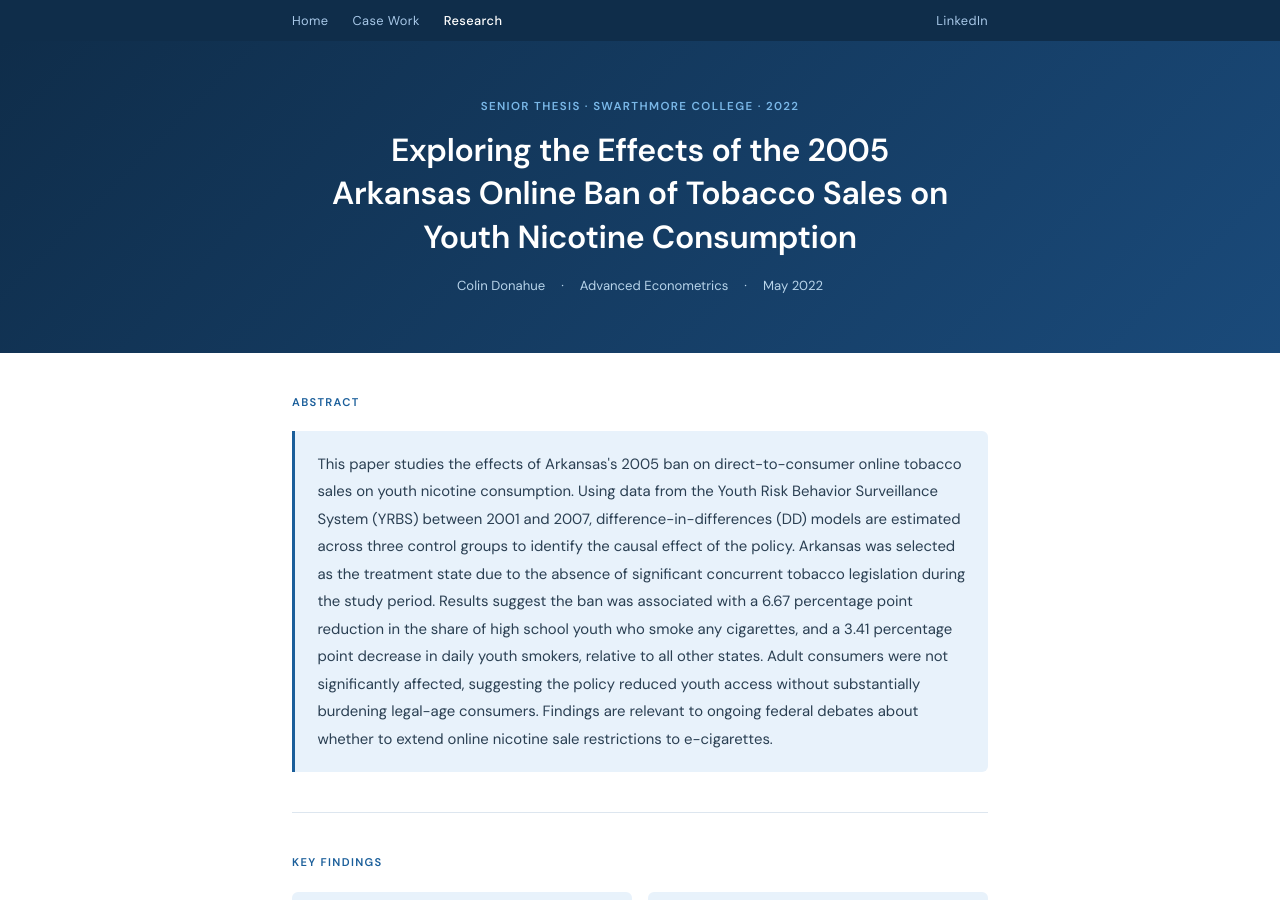
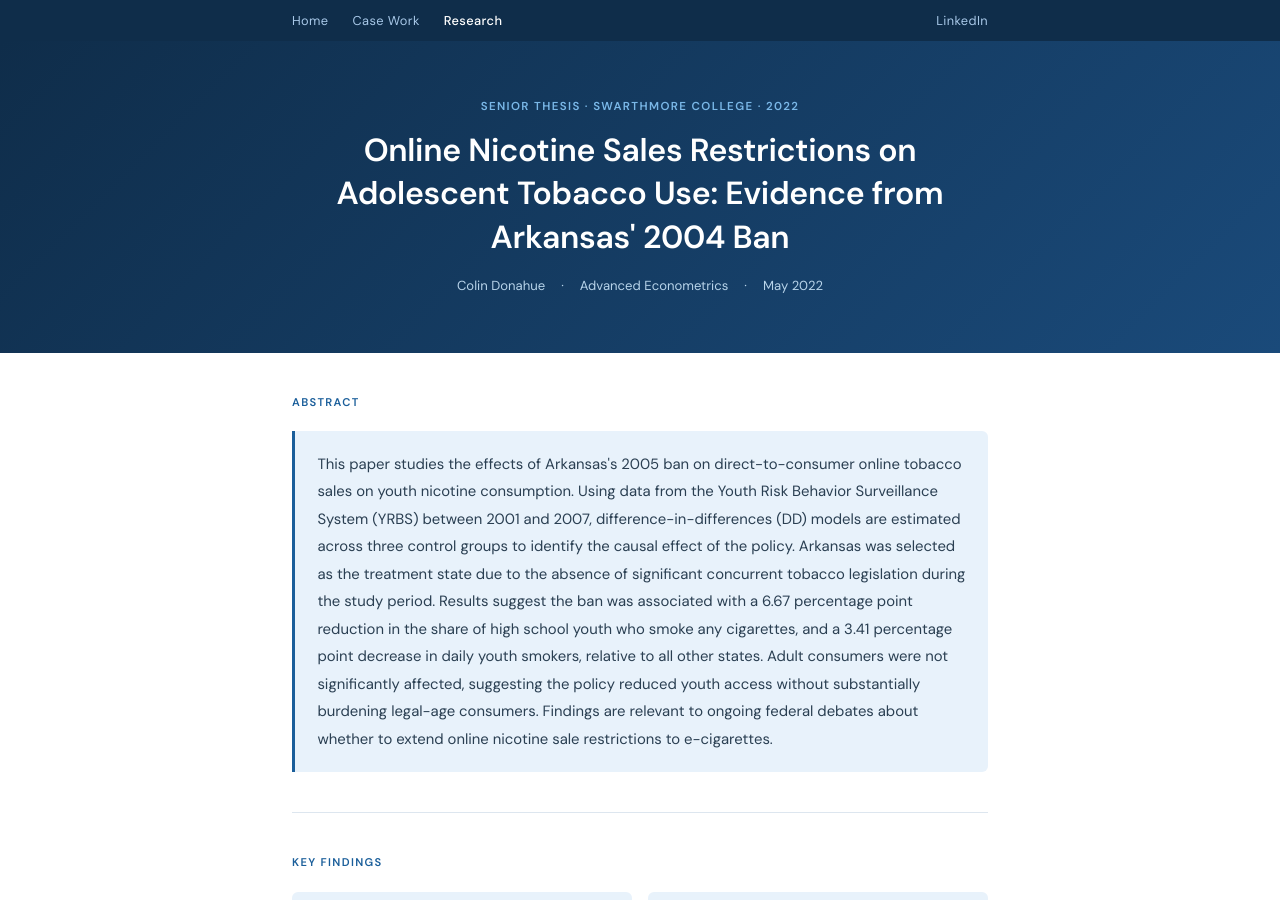
Before and after one commit to colindonahue123-ui/colindonahue123-ui.github.io, a Jekyll site: the page thesis.html, which Jekyll copies as it is, in a window 1280 px wide and 900 px high. Built offline with Jekyll 4.4.1, drawn with Linux system fonts in a browser that asks for light colours.

Commit message:
Update thesis.html

```diff
--- a/thesis.html
+++ b/thesis.html
@@ -196,7 +196,7 @@
 <div class="hero">
   <div class="hero-inner">
     <div class="hero-label">Senior Thesis · Swarthmore College · 2022</div>
-    <h1>Exploring the Effects of the 2005 Arkansas Online Ban of Tobacco Sales on Youth Nicotine Consumption</h1>
+    <h1>Online Nicotine Sales Restrictions on Adolescent Tobacco Use: Evidence from Arkansas' 2004 Ban</h1>
     <div class="hero-meta">
       <span>Colin Donahue</span>
       <span>·</span>
```
